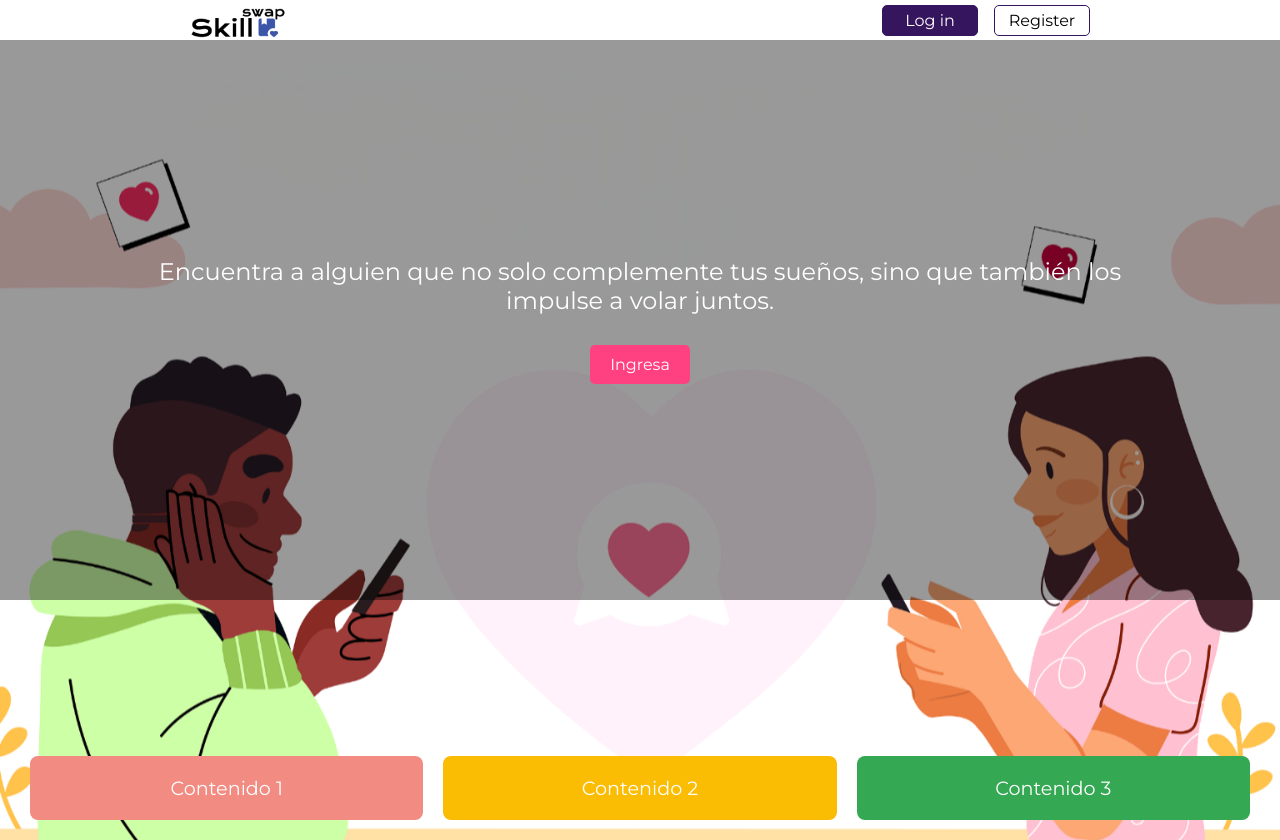
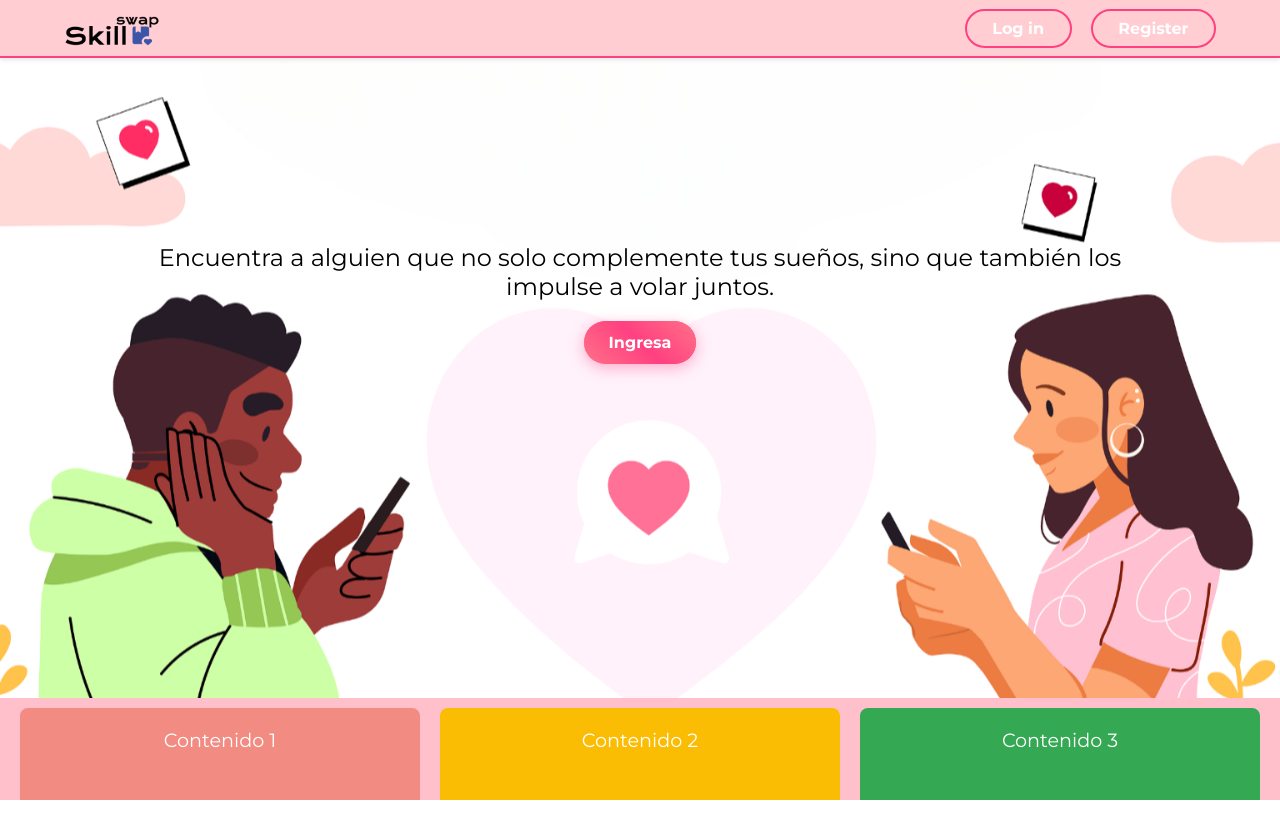
Before and after one commit to AlejoCastroT/ProWeb, a React (Vite) app: page / in a window 1280 px wide. After the commit the page ends 800 px from the top, so only its background shows below. Built offline with nearby package versions, Linux system fonts and the light colour scheme.

Commit message:
Actualización de estilo del navbar y mejora de márgenes dinámicos

```diff
--- a/src/Styles/Index.css
+++ b/src/Styles/Index.css
@@ -1,9 +1,20 @@
+html,
+body {
+  margin: 0;
+  padding: 0;
+  overflow: hidden;
+  width: 100vw;
+  height: 100vh;
+}
+
+
 .section-index {
   display: flex;
   flex-direction: column;
-  justify-content: space-between;
+  justify-content: center;
   align-items: center;
-  height: 100vh;
+  width: 100vw;
+  height: 80vh;
   background-size: cover;
   background-position: center;
   color: #fff;
@@ -17,35 +28,75 @@
   justify-content: center;
   text-align: center;
   padding: 20px;
-  background-color: rgba(0, 0, 0, 0.4);
-  /* Fondo semitransparente */
   width: 100%;
-  height: 70%;
+  height: 100%;
 }
 
 .main-text {
   font-size: 1.5rem;
   margin-bottom: 20px;
   max-width: 80%;
+  color: black;
 }
 
 .btn-ingre {
-  background-color: #ff4081;
+  background: linear-gradient(45deg, #ff8a8a, #ff4081);
   color: #fff;
-  padding: 10px 20px;
+  padding: 12px 25px;
   border: none;
-  border-radius: 5px;
+  border-radius: 50px;
+  font-size: 1rem;
+  font-weight: bold;
   text-decoration: none;
-  font-size: 1rem;
-  margin-top: 10px;
   cursor: pointer;
+  transition: all 0.3s ease;
+  position: relative;
+  overflow: hidden;
+  box-shadow: 0px 4px 15px rgba(255, 64, 129, 0.4);
+  margin-bottom: 150px;
 }
+
+
+.btn-ingre::before {
+  content: "";
+  position: absolute;
+  top: -50%;
+  left: -50%;
+  width: 200%;
+  height: 200%;
+  background: linear-gradient(45deg, #ff8a8a, #ff4081, #ff8a8a);
+  z-index: 0;
+  transition: transform 0.5s;
+  transform: scale(0.75);
+  border-radius: 50%;
+}
+
+.btn-ingre:hover::before {
+  transform: scale(1);
+}
+
+.btn-ingre:hover {
+  color: #fff;
+  box-shadow: 0px 6px 20px rgba(255, 64, 129, 0.6);
+  transform: scale(1.05);
+
+}
+
+
+.btn-ingre span {
+  position: relative;
+  z-index: 1;
+}
+
 
 .grid-container {
   display: flex;
   justify-content: space-evenly;
   width: 100%;
-  padding: 20px;
+  padding: 10px;
+  background-color: #ffc0cb;
+  height: 20vh;
+
 }
 
 .grid-item {
--- a/src/Styles/Nav.css
+++ b/src/Styles/Nav.css
@@ -1,18 +1,25 @@
+/* Navbar principal */
 .nav {
     display: flex;
     justify-content: space-between;
-    padding-left: 30px;
-    padding-right: 30px;
-    margin-right: 10rem;
-    margin-left: 10rem;
     align-items: center;
-    position: relative;
+    padding: 1vh 5vw;
+    /* Margen dinámico de acuerdo al tamaño de la ventana */
+    background-color: #ffcdd2;
+    box-shadow: 0px 2px 4px rgba(0, 0, 0, 0.1);
+    /* Sombra para división */
+    border-bottom: 2px solid #ff4081;
+    /* Línea divisoria en la parte inferior */
+    width: 100%;
+    position: sticky;
+    top: 0;
+    z-index: 1000;
 }
 
 .logo {
-    height: 40px;
+    height: 5vh;
+    cursor: pointer;
 }
-
 
 .menu-toggle {
     display: none;
@@ -22,63 +29,71 @@
 }
 
 .menu-toggle svg {
-    width: 24px;
-    height: 24px;
-    color: #35155D;
+    width: 3vw;
+    height: 3vw;
+    color: #ff4081;
 }
 
 .nav-links {
     display: flex;
-    gap: 2rem;
+    gap: 2vw;
     align-items: center;
+}
+
+.nav-links .link {
+    text-decoration: none;
+    color: #fff;
+    font-weight: 500;
+    font-size: 1rem;
+    transition: color 0.3s ease;
+}
+
+.nav-links .link:hover {
+    color: #ff4081;
 }
 
 ul {
     list-style: none;
 }
 
-.nav-links .link {
-    text-decoration: none;
-    color: inherit;
-}
-
-.nav-links .link:hover {
-    text-decoration: underline;
-}
-
 .but {
     display: flex;
-    gap: 1rem;
+    gap: 1.5vw;
     align-items: center;
-    text-align: center;
-    margin-top: 0;
 }
 
 .btn-log,
 .btn-reg {
     text-decoration: none;
-    border: solid 1px #35155D;
-    width: 6rem;
-    padding: 5px;
-    border-radius: 5px;
-    color: #000;
+    padding: 1vh 2vw;
+    /* Margen y padding dinámicos */
+    border: solid 2px #ff4081;
+    border-radius: 50px;
+    color: #fff;
+    font-weight: bold;
+    background-color: transparent;
+    transition: all 0.3s ease;
 }
 
-.btn-log,
+.btn-log:hover,
 .btn-reg:hover {
-    background-color: #35155D;
+    background-color: #ff4081;
     color: #fff;
+    transform: scale(1.1);
+    box-shadow: 0px 4px 12px rgba(255, 64, 129, 0.4);
 }
-
 
 @media (max-width: 768px) {
     .nav {
-        justify-content: center;
-
+        padding: 1vh 4vw;
     }
 
+    .nav-links,
     .but {
         display: none;
     }
 
+    .menu-toggle {
+        display: block;
+    }
 }
--- a/src/pages/Index.jsx
+++ b/src/pages/Index.jsx
@@ -2,7 +2,7 @@ import React from "react";
 import { Link } from "react-router-dom";
 import "../Styles/Index.css";
 import Nav from "../components/Nav/Nav";
-import LoveImage from "../assets/Love.png"; // Importa la imagen
+import LoveImage from "../assets/Love.png";
 
 function Index() {
   return (
@@ -18,10 +18,10 @@ function Index() {
             también los impulse a volar juntos.
           </h1>
           <Link to="/login" className="btn-ingre">
-            Ingresa
+            <span>Ingresa</span>
           </Link>
         </div>
-
+      </section>
       <div className="grid-container">
         <div className="grid-item" style={{ backgroundColor: "#f28b82" }}>
           Contenido 1
@@ -33,7 +33,6 @@ function Index() {
           Contenido 3
         </div>
       </div>
-      </section>
     </>
   );
 }
```
Lines whose indentation alone changed are shown as unchanged.
